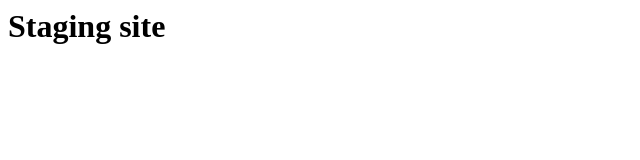
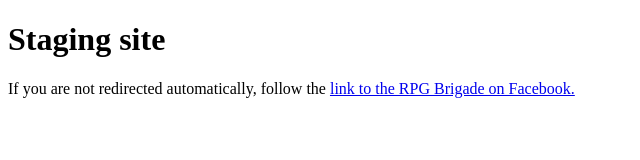
Before and after one commit to RPGBrigade/rpgbrigade.github.io, a plain HTML site: page index.html in a window 1280 px wide. Shown: the whole page, without its empty margins (0-640 px from the left). Drawn offline with Linux system fonts and the light colour scheme.

Commit message:
Including Google Analytics, and Forwarding.

```diff
--- a/index.html
+++ b/index.html
@@ -1 +1,27 @@
+<!DOCTYPE HTML>
+<html lang="en-US">
+
+<!-- Google Analytics -->
+<script>
+  (function(i,s,o,g,r,a,m){i['GoogleAnalyticsObject']=r;i[r]=i[r]||function(){
+  (i[r].q=i[r].q||[]).push(arguments)},i[r].l=1*new Date();a=s.createElement(o),
+  m=s.getElementsByTagName(o)[0];a.async=1;a.src=g;m.parentNode.insertBefore(a,m)
+  })(window,document,'script','https://www.google-analytics.com/analytics.js','ga');
+
+  ga('create', 'UA-78998823-1', 'auto');
+  ga('send', 'pageview');
+
+</script>
+<!-- Google Analytics -->
+
 <h1>Staging site</h1>
+
+    <head>
+        <meta charset="UTF-8">
+        <meta http-equiv="refresh" content="1;url=https://www.facebook.com/RPGBrigade">
+    </head>
+    <body>
+        <!-- Note: don't tell people to `click` the link, just tell them that it is a link. -->
+        If you are not redirected automatically, follow the <a href='https://www.facebook.com/RPGBrigade'>link to the RPG Brigade on Facebook.</a>
+    </body>
+</html>
```
